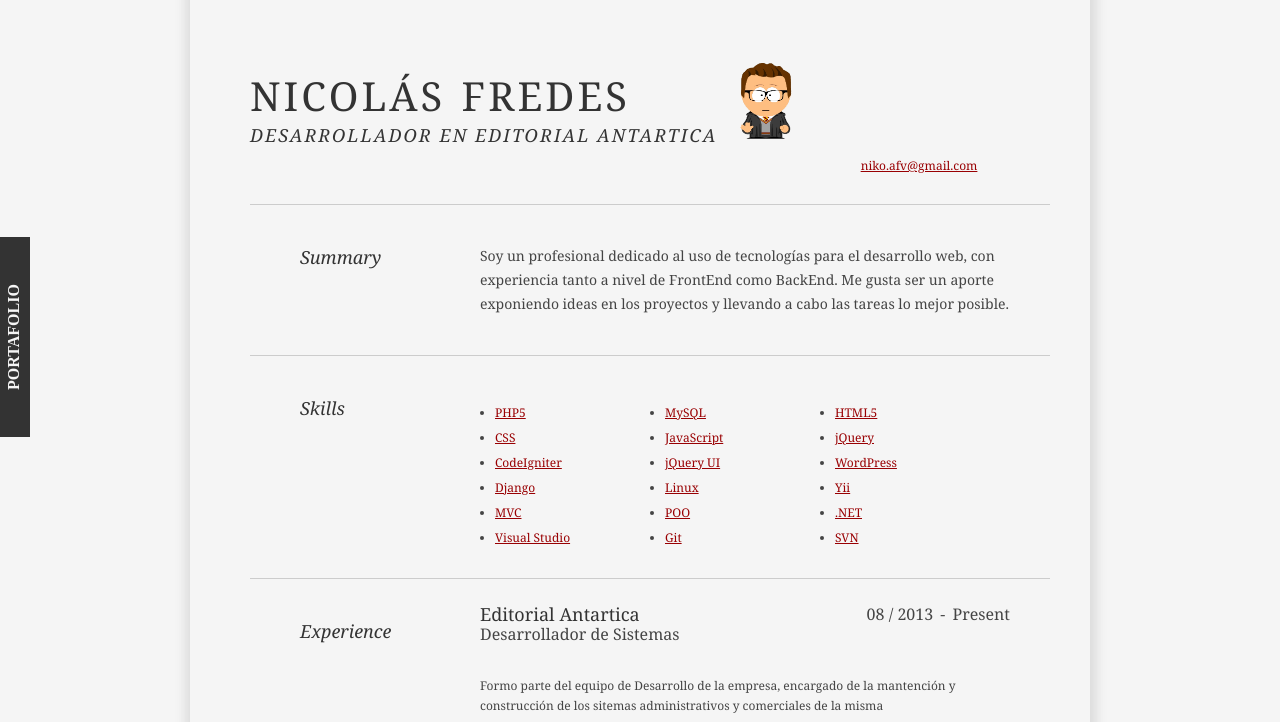
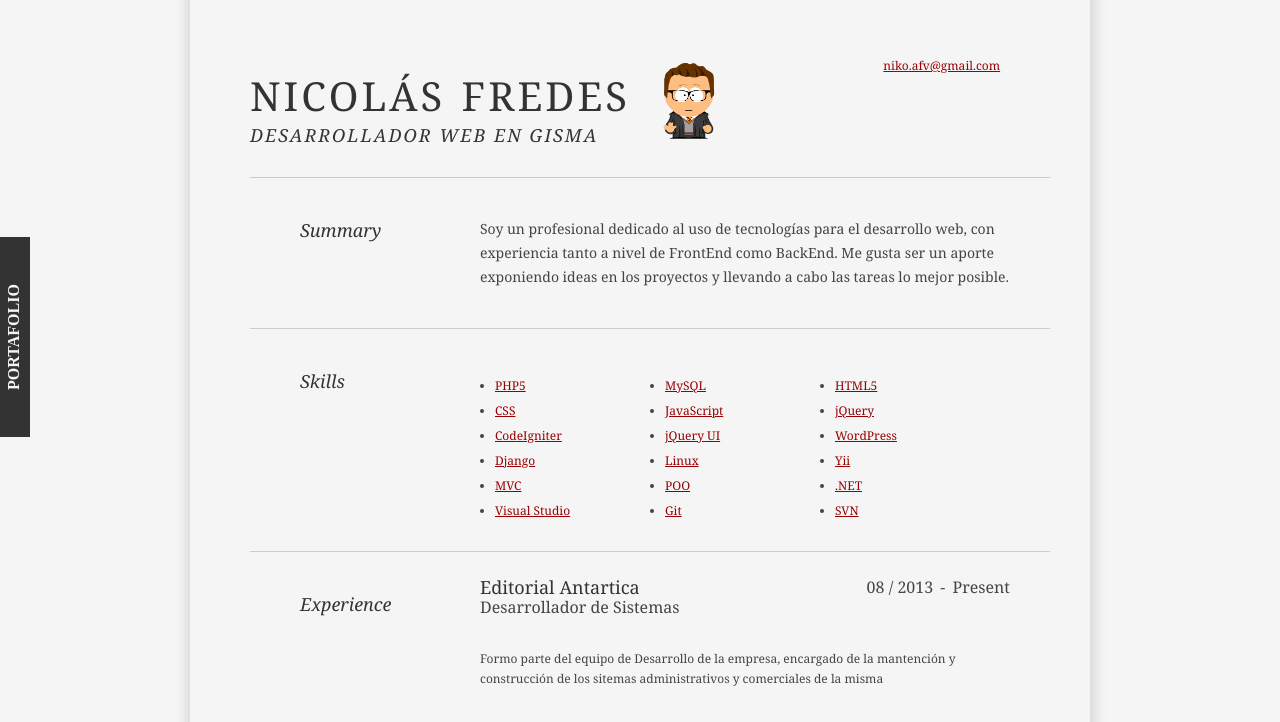
Before and after one commit to niko-afv/nicolasfredes.cl, a plain HTML site: page index.html in a window 1280 px wide. Shown: the part 78-800 px from the top of the page. Drawn offline with nearby package versions, Linux system fonts and the light colour scheme; some packages are replaced by stand-ins of ours; files that its build step writes are made by us from their sources; a script that the page names is missing.

```diff
--- a/index.html
+++ b/index.html
@@ -15,7 +15,7 @@
             <meta property="og:title" content="Nicolás Fredes" />
             <meta property="og:image" content="http://nicolasfredes.cl/img/sp-studio.png" />
 
-            <title>Nicolás Andres Fredes Véliz</title>
+            <title>Nicolás Fredes</title>
 
             <!--JQuery-->
             <script type="text/javascript" src="http://code.jquery.com/jquery-1.10.2.min.js"></script>
@@ -177,7 +177,7 @@
 			  	<h1 class="name">
 					<span class="first-name">Nicolás</span>
 					<span class="last-name">Fredes</span>
-					<span class="headline">Desarrollador en Editorial Antartica</span>
+					<span class="headline">Desarrollador Web en Gisma</span>
 				</h1>
 
                         <img src="/img/sp-studio.png" alt="Nicolás Fredes" width="100" height="100" class="rotateMeFull" style="float: left;"/>
```
